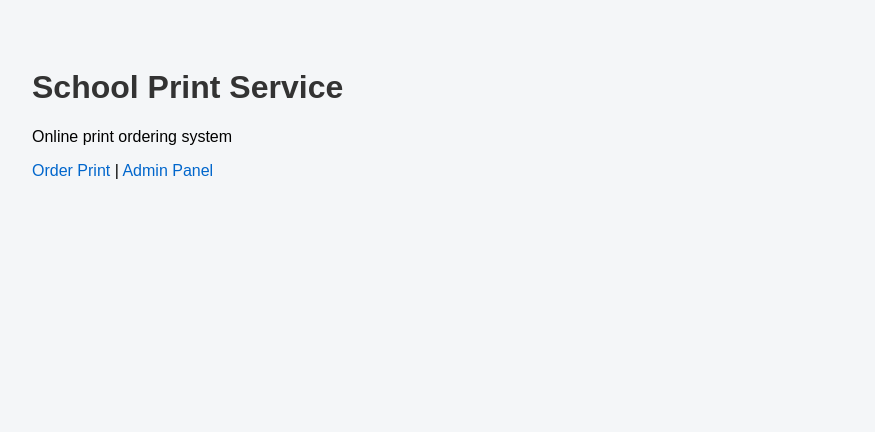
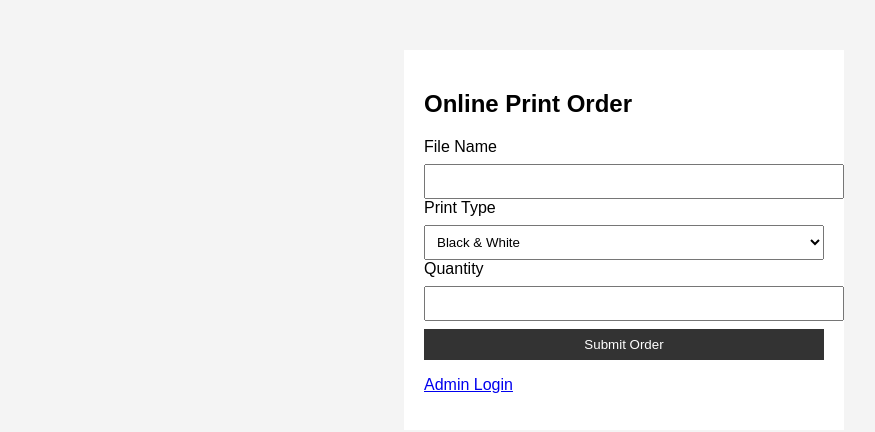
Before and after one commit to Dafin1723/Tugas-Proyek-1-THE_FOOL, a Flask app: page / in a window 1280 px wide. Shown: the top 432 px of the page, without its empty margins (16-891 px from the left). Run offline with Flask 3, Linux system fonts and the light colour scheme.

Commit message:
update bug

```diff
--- a/app.py
+++ b/app.py
@@ -1,116 +1,79 @@
-from flask import Flask, render_template, request, redirect, url_for, send_from_directory, session
+from flask import Flask, render_template, request, redirect, url_for, session
 import sqlite3
-import os
-from flask import session
 from datetime import datetime
-
-
-
-
 
 app = Flask(__name__)
 app.secret_key = "thefool-secret"
-UPLOAD_FOLDER = "uploads"
-app.config["UPLOAD_FOLDER"] = UPLOAD_FOLDER
 
-if not os.path.exists(UPLOAD_FOLDER):
-    os.makedirs(UPLOAD_FOLDER)
-
-
-def get_db_connection():
-    conn : sqlite3.connect("database.db")
+# ---------- DATABASE ----------
+def get_db():
+    conn = sqlite3.connect("database.db")
     conn.row_factory = sqlite3.Row
     return conn
 
 def init_db():
-    conn = get_db_connection()
-    cursor = conn.cursor()
-    cursor.execute("""
+    conn = get_db()
+    conn.execute("""
         CREATE TABLE IF NOT EXISTS orders (
             id INTEGER PRIMARY KEY AUTOINCREMENT,
             filename TEXT,
             print_type TEXT,
-            copies INTEGER,
-            status TEXT,
-            created_at TEXT
+            quantity INTEGER,
+            created_at TEXT,
+            status TEXT
         )
     """)
     conn.commit()
     conn.close()
 
+init_db()
+
+# ---------- ROUTES ----------
+@app.route("/", methods=["GET", "POST"])
+def index():
+    if request.method == "POST":
+        filename = request.form["filename"]
+        print_type = request.form["print_type"]
+        quantity = request.form["quantity"]
+
+        conn = get_db()
+        conn.execute("""
+            INSERT INTO orders
+            (filename, print_type, quantity, created_at, status)
+            VALUES (?, ?, ?, ?, ?)
+        """, (filename, print_type, quantity, datetime.now().strftime("%Y-%m-%d %H:%M"), "Pending"))
+        conn.commit()
+        conn.close()
+
+        return redirect(url_for("index"))
+
+    return render_template("index.html")
 
 
-init_db
+@app.route("/login", methods=["GET", "POST"])
+def login():
+    if request.method == "POST":
+        if request.form["username"] == "admin" and request.form["password"] == "admin123":
+            session["admin"] = True
+            return redirect(url_for("admin"))
+    return render_template("login.html")
 
-
-
-@app.route("/")
-def index():
-    return render_template("index.html")
-
-@app.route("/order", methods=["GET", "POST"])
-def order():
-    if request.method == "POST":
-        file = request.files["file"]
-        print_type = request.form["print_type"]
-        copies = request.form["copies"]
-
-        if file:
-            filename = file.filename
-            file.save(os.path.join(app.config["UPLOAD_FOLDER"], filename))
-
-            conn = get_db_connection()
-            conn.execute(
-                "INSERT INTO orders (filename, print_type, copies, status, created_at) VALUES (?, ?, ?, ?, ?)",
-                (filename, print_type, copies, "Pending", datetime.now())
-            )
-            conn.commit()
-            conn.close()
-
-            return redirect(url_for("success"))
-
-    return render_template("order.html")
-
-@app.route("/success")
-def success():
-    return render_template("success.html")
 
 @app.route("/admin")
 def admin():
     if not session.get("admin"):
         return redirect(url_for("login"))
 
-    conn = get_db_connection()
+    conn = get_db()
     orders = conn.execute("SELECT * FROM orders ORDER BY id DESC").fetchall()
     conn.close()
     return render_template("admin.html", orders=orders)
 
-@app.route("/update/<int:order_id>/<status>")
-def update_status(order_id, status):
-    conn = get_db_connection()
-    conn.execute(
-        "UPDATE orders SET status = ? WHERE id = ?",
-        (status, order_id)
-    )
-    conn.commit()
-    conn.close()
-    return redirect(url_for("admin"))
 
-@app.route("/download/<filename>")
-def download_file(filename):
-    return send_from_directory(app.config["UPLOAD_FOLDER"], filename, as_attachment=True)
-
-@app.route("/login", methods=["GET", "POST"])
-def login():
-    if request.method == "POST":
-        username = request.form["username"]
-        password = request.form["password"]
-
-        if username == "admin" and password == "admin123":
-            session["admin"] = True
-            return redirect(url_for("admin"))
-
-    return render_template("login.html")
+@app.route("/logout")
+def logout():
+    session.clear()
+    return redirect(url_for("login"))
 
 
 if __name__ == "__main__":
--- a/static/css/style.css
+++ b/static/css/style.css
@@ -1,46 +1,34 @@
 body {
     font-family: Arial, sans-serif;
-    background-color: #f4f6f8;
-    padding: 40px;
+    background: #f4f4f4;
 }
 
-h1, h2 {
-    color: #333;
-}
-
-a {
-    text-decoration: none;
-    color: #0066cc;
-}
-
-.container {
+.box {
     background: white;
+    width: 400px;
+    margin: 50px auto;
     padding: 20px;
-    max-width: 600px;
-    margin: auto;
-    border-radius: 6px;
 }
 
 input, select, button {
     width: 100%;
     padding: 8px;
-    margin-top: 6px;
+    margin-top: 8px;
 }
 
 button {
-    background-color: #0066cc;
+    background: #333;
     color: white;
     border: none;
-    margin-top: 15px;
-    cursor: pointer;
 }
 
 table {
     width: 100%;
     border-collapse: collapse;
+    margin-top: 15px;
 }
 
 th, td {
-    padding: 8px;
     border: 1px solid #ccc;
+    padding: 6px;
 }
--- a/templates/index.html
+++ b/templates/index.html
@@ -1,15 +1,30 @@
 <!DOCTYPE html>
-<html lang="en">
+<html>
 <head>
+    <title>Print Order</title>
     <link rel="stylesheet" href="{{ url_for('static', filename='css/style.css') }}">
-    <meta charset="UTF-8">
-    <title>School Print Service</title>
 </head>
 <body>
-    <h1>School Print Service</h1>
-    <p>Online print ordering system</p>
+<div class="box">
+    <h2>Online Print Order</h2>
 
-    <a href="/order">Order Print</a> |
-    <a href="/admin">Admin Panel</a>
+    <form method="POST">
+        <label>File Name</label>
+        <input type="text" name="filename" required>
+
+        <label>Print Type</label>
+        <select name="print_type">
+            <option>Black & White</option>
+            <option>Color</option>
+        </select>
+
+        <label>Quantity</label>
+        <input type="number" name="quantity" required>
+
+        <button type="submit">Submit Order</button>
+    </form>
+
+    <p><a href="/login">Admin Login</a></p>
+</div>
 </body>
 </html>
```
Also changed, not shown: templates/admin.html (+15 -26 lines), templates/login.html (+3 -10 lines), database.db (added).
